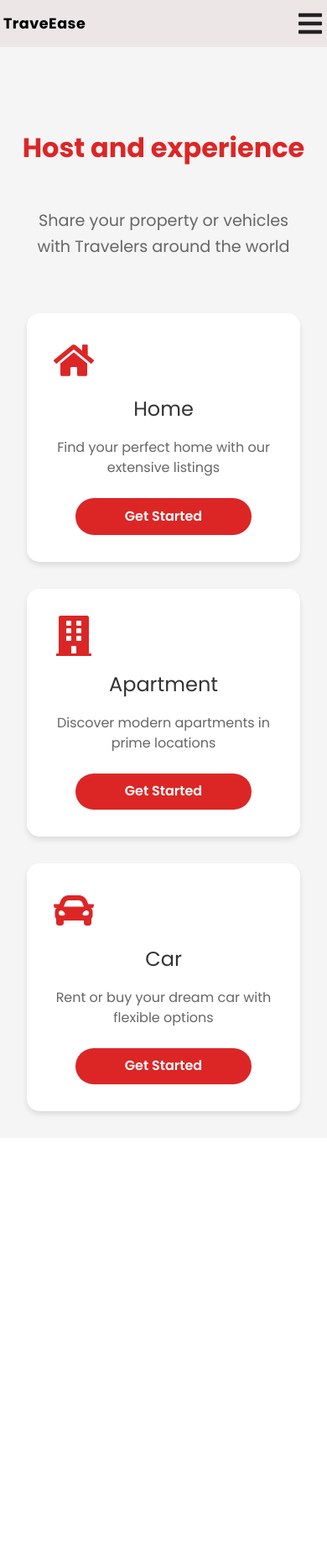
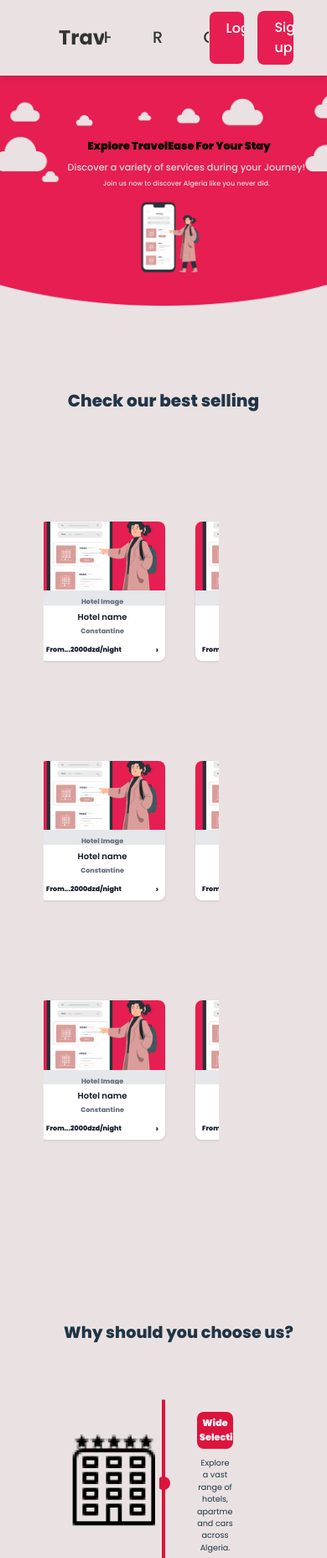
Before and after one commit to Mohamed-Anes-BH/Travelease, a React (Vite) app: page / in a window 390 px wide. Shown: the top 1855 px of the page at 84% size. Before the commit the page ends 1355 px from the top, so only its background shows below. Built offline with nearby package versions, Linux system fonts and the light colour scheme.

Commit message:
test-commit

```diff
--- a/src/App.jsx
+++ b/src/App.jsx
@@ -64,7 +64,7 @@
 
     return (
         <Routes>
-            <Route path="/" element={<PropertyTypes/>} />
+            <Route path="/" element={<Homepage/>} />
             <Route path="/cars/:id" element={<CarsDetails />} />
 
             <Route path="/hotel/:id" element={<HotelDetails />} />
--- a/src/css/Home.css
+++ b/src/css/Home.css
@@ -433,19 +433,21 @@
 }
 
 /* Tablet and smaller screens */
-@media (max-width: 1024px) {
+@media (min-width: 500px) {
   .firir {
-    height: auto;
-    min-height: 80vh;
+
+    height: 90vh;
+    max-width: 100%;
   }
 
   #bibi {
-    max-height: 600px;
+    max-height: 80%;
     height: 100%;
+    width: 100%;
   }
 
   .paa {
-    min-height: 30vh;
+    min-height: 60vh;
     padding: 1.5rem 0;
   }
 
@@ -462,8 +464,8 @@
   }
 
   #pho {
-    width: 15%;
-    margin-top: 0%;
+    width: 20%;
+    margin-top: -15%;
     height: auto;
   }
 
@@ -476,280 +478,45 @@
     gap: 1.2rem;
   }
 
-  .abouu {
-    padding: 3rem 1.5rem;
-  }
 
-  .wide_selection,
-  .secure_payements,
-  .easy_booking,
-  .best_prices {
-    flex-direction: column;
-    padding: 1.5rem;
-    margin-bottom: 2rem;
-  }
-
-  .lee,
-  .rii {
-    width: 100%;
-    padding: 1rem;
-  }
-
-  .lee img,
-  .rii img {
-    max-width: 200px;
-  }
 }
 
 /* Mobile devices */
-@media (max-width: 768px) {
+
+@media (min-width: 1000px ) {
     .firir {
-    height: auto;
-    min-height: 70vh;
+      height: 100%;
+      min-height: 110vh;
     }
 
+
     #bibi {
-    max-height: 400px;
-    height: 100%;
+      max-height: 650px;
+      min-height: 80vh;
     }
 
     .paa {
-    min-height: 25vh;
-    padding: 1rem 0;
-    left: 0;
+      min-height: 80vh;
+      padding: 1.5rem 0;
+      z-index: 1000;
     }
 
     .paa h1 {
-    font-size: 1.3rem;
-    margin-top: -23%;
-    margin-left: 13%;
+      font-size: 1.9rem;
+      margin-top: -10%;
     }
 
     .paa h3 {
-    font-size: 0.8rem;
-    margin-left: 13%;
+      font-size: 1.5rem;
     }
 
     .paa p {
-    font-size: 0.7rem;
-    margin-left: 13%;
-  }
-
-  #pho {
-    width: 25%;
-    margin-top: -15%;
-    height: auto;
-    margin-left: 50%;
-  }
-
-  .seco {
-    padding: 20px 10px;
-  }
-
-  .hoo {
-    padding: 1.5rem 0.8rem;
-    gap: 1rem;
-  }
-
-  .abouu {
-    padding: 2rem 1rem;
-  }
-
-  #hh {
-    font-size: 1.5rem;
-    left: 0;
-    text-align: center;
-  }
-
-  .wide_selection,
-  .secure_payements,
-  .easy_booking,
-  .best_prices {
-    padding: 1rem;
-}
-
-  .lee h1,
-  .rii h1 {
-    font-size: 1.8rem;
-  }
-
-  .lee p,
-  .rii p {
-    font-size: 1.1rem;
-  }
-
-  .lee img,
-  .rii img {
-    max-width: 150px;
-  }
-
-  .laaa {
-    flex-direction: column;
-    padding: 1.5rem 1rem;
-  }
-
-  .gauu,
-  .droii {
-    width: 100%;
-    text-align: center;
-  }
-
-  .gauu {
-    margin-bottom: 2rem;
-  }
-}
-
-/* Small mobile devices */
-@media (max-width: 480px) {
-  .firir {
-    min-height: 40vh;
-  }
-
-  #bibi {
-    max-height: 200px;
-    height: 100%;
-  }
-
-  .paa {
-    min-height: 12vh;
-    padding: 0.3rem 0;
-  }
-
-  .paa h1 {
-    font-size: 0.6rem;
-    margin-top: -12%;
-    margin-left: 3%;
-  }
-
-  .paa h3 {
-    font-size: 0.5rem;
-    margin-left: 3%;
-  }
-
-  .paa p {
-    font-size: 0.4rem;
-    margin-left: 3%;
+      font-size: 1.3rem;
     }
 
     #pho {
       width: 15%;
-    margin-top: -8%;
-    height: auto;
-    margin-left: 35%;
-  }
-
-  .seco {
-    padding: 8px 3px;
-  }
-
-  .seco p {
-    font-size: 0.6rem;
-  }
-
-  .hoo {
-    padding: 1rem 0.5rem;
-    gap: 0.8rem;
-  }
-
-  .abouu {
-    padding: 0.8rem 0.3rem;
-  }
-
-  #hh {
-    font-size: 0.8rem;
-    margin-bottom: 15px;
-  }
-
-  .wide_selection,
-  .secure_payements,
-  .easy_booking,
-  .best_prices {
-    padding: 0.3rem;
-    margin-bottom: 0.8rem;
-  }
-
-  .lee h1,
-  .rii h1 {
-    font-size: 0.8rem;
-    margin: 0 0.8rem;
-  }
-
-  .lee p,
-  .rii p {
-    font-size: 0.6rem;
-    margin: 0 0.8rem;
-  }
-
-  .lee img,
-  .rii img {
-    max-width: 60px;
-  }
-
-  .laaa {
-    padding: 0.8rem 0.3rem;
-  }
-
-  .gauu h1 {
-    font-size: 14px;
-    margin: 3px 0;
-  }
-
-  .gauu p {
-    font-size: 10px;
-  }
-
-  .droii a:first-child {
-    font-size: 12px;
-    margin: 8px 0;
-  }
-
-  .droii a:not(:first-child) {
-    font-size: 10px;
-    margin: 4px 0;
-  }
-
-  .droii a:last-child {
-    margin-bottom: 20px;
-  }
-}
-@media (max-width: 1400px) {
-    #pho {
-        width: 10%;
-        top: -3%;
-}
-}
-@media (max-width: 1600px) {
-    .firir {
-      height: auto;
-      min-height: 80vh;
-    }
-
-    #bibi {
-      max-height: 600px;
-      height: 100%;
-    }
-
-    .paa {
-      min-height: 30vh;
-      padding: 1.5rem 0;
-    }
-
-    .paa h1 {
-      font-size: 1.5rem;
-      margin-top: -10%;
-    }
-
-    .paa h3 {
-      font-size: 1.1rem;
-    }
-
-    .paa p {
-      font-size: 1rem;
-    }
-
-    #pho {
-      width: 13%;
-      margin-top: -5%;
+      margin-top: -20%;
       height: auto;
     }
 
@@ -762,32 +529,174 @@
       gap: 1.5rem;
     }
 
-    .abouu {
-      padding: 3rem 1.5rem;
   }
 
+@media (max-width: 500px) {
+  .firir {
+
+
+    width: 100%;
+
+    min-height: 10vh;
+    max-height: 50vh;
+
+  }
+
+  #bibi {
+    margin-top: -5%;
+    padding-top: 23%;
+    padding-bottom: 10%;
+    padding-left: 0%;
+    padding-right: 0%;
+
+    margin-bottom: 10%;
+    max-height: 100%;
+    height: 100%;
+    width: 100%;
+  }
+
+  .paa {
+    min-height: 60vh;
+    padding: 1rem 0;
+    margin-top: -15%;
+    padding-left: 10%;
+    margin-left: 0%;
+  }
+
+  .paa h1 {
+    font-size: 0.8rem;
+    margin-left: -5%;
+  }
+
+  .paa h3 {
+    font-size: 0.7rem;
+  }
+
+  .paa p {
+    font-size: 0.5rem;
+  }
+
+  #pho {
+    width: 20%;
+    margin-top: -50%;
+    height: auto;
+  }
   .wide_selection,
   .secure_payements,
   .easy_booking,
   .best_prices {
-      flex-direction: column;
-      padding: 1.5rem;
-      margin-bottom: 2rem;
+      display: flex;
+      justify-content: space-between;
+      align-items: center;
+      margin-bottom: 4rem;
+      position: relative;
+      padding: 2.5rem;
+      max-width: 1000px;
+      margin-left: auto;
+      margin-right: auto;
+      text-align: center;
+      opacity: 0;
+      transform: translateX(-100%);
+      transition: all 2s ease-out;
+  }
+
+  .wide_selection.animate,
+  .secure_payements.animate,
+  .easy_booking.animate,
+  .best_prices.animate {
+      opacity: 1;
+      transform: translateX(0);
+      overflow-x: hidden;
+  }
+
+  .secure_payements,
+  .best_prices {
+      transform: translateX(100%);
+      overflow-x: hidden;
   }
 
   .lee,
   .rii {
+      width: 48%;
+      display: flex;
+      flex-direction: column;
+      align-items: center;
+      justify-content: center;
+      position: relative;
+      z-index: 3;
+      padding: 0 2.5rem;
+      text-align: center;
+  }
+
+  .lee h1,
+  .rii h1 {
+      font-size: 0.8rem;
+      font-weight: 900;
+      text-align: center;
+      margin-bottom: 10px;
+
       width: 100%;
-      padding: 1rem;
+  }
+
+  .lee p,
+  .rii p {
+      top: 20px;
+      font-size: 0.6rem;
+      text-align: center;
+      margin: 0 1rem;
+      width: 100%;
   }
 
   .lee img,
   .rii img {
-      max-width: 200px;
+      max-width: 120px;
   }
 
-    .raa {
-        gap: 1.5rem;
-        padding: 0.8rem;
+  .lee {
+      text-align: right;
   }
+
+  .wide_selection {
+      display: flex;
+      flex-direction: row-reverse;
   }
+
+  .lee {
+      width: 50%;
+      display: flex;
+      flex-direction: column;
+      align-items: center;
+      justify-content: center;
+  }
+
+  .easy_booking {
+      display: flex;
+      flex-direction: row-reverse;
+  }
+
+  .secure_payements .rii {
+      text-align: left;
+      flex-direction: column;
+      justify-content: center;
+      display: flex;
+      align-items: center;
+  }
+
+  .abouu h1 {
+      background-color: crimson;
+
+      padding-block: 5px;
+
+      border-radius: 8px;
+      color: aliceblue;
+      font-size: 0.7rem;
+      padding-inline: 3px;
+  }
+  .seco{
+  margin-top: 0%;
+  }
+  .hoo{
+    width: 100%;
+  }
+
+}
--- a/src/pages/Homepage.jsx
+++ b/src/pages/Homepage.jsx
@@ -7,8 +7,9 @@
 import thaltha from "../assets/image/thaltha.png";
 import rab3a from "../assets/image/rab3a.png";
 import NavBar from "./NavBar";
-import vid from "../assets/lala.webm";
+import vid from "../assets/back.webm";
 import HotelCardRow from "../components/home_items/HotelCard";
+
 
 function Homepage() {
     useEffect(() => {
@@ -35,7 +36,7 @@
             <div className="contaa">
             <NavBar />
             <div className="firir">
-                <video src=""></video>
+
                 <img src={Back} alt="photo" id="bibi" />
                 <div className="paa">
                         <h1>Explore TravelEase For Your Stay</h1>
```
Lines whose indentation alone changed are shown as unchanged.
